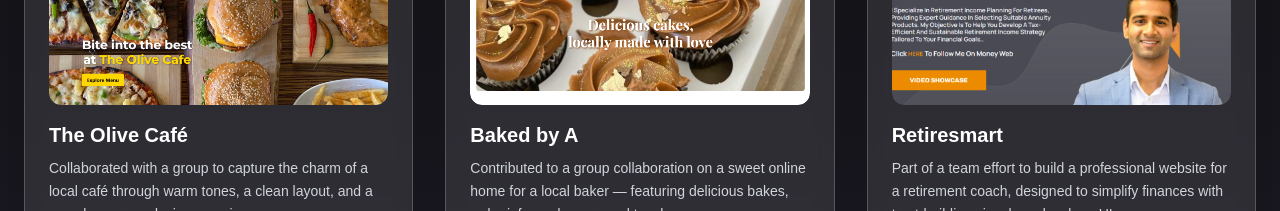
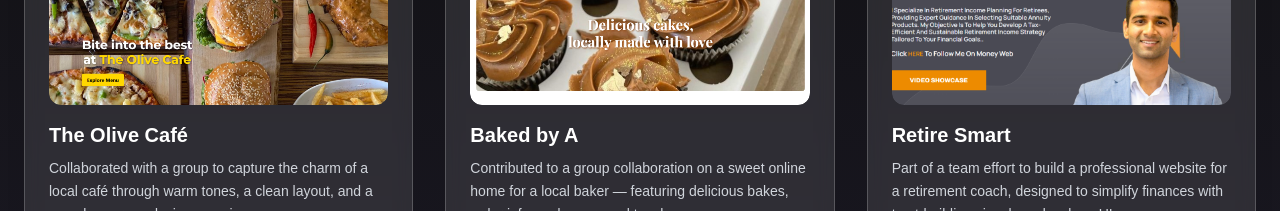
Before and after one commit to Itsssammara/Web-Developer-Portfolio, a Next.js app: page / in a window 1280 px wide. Shown: the part 1140-1351 px from the top of the page. Built offline with nearby package versions, Linux system fonts and the light colour scheme.

Commit message:
updatess

```diff
--- a/src/app/page.js
+++ b/src/app/page.js
@@ -25,7 +25,7 @@
     link: "https://baked-by-a.vercel.app/"
   },
   {
-    title: "Retiresmart",
+    title: "Retire Smart",
     description:
       "Part of a team effort to build a professional website for a retirement coach, designed to simplify finances with trust-building visuals and a clean UI.",
     image: "/retire.png",
```
